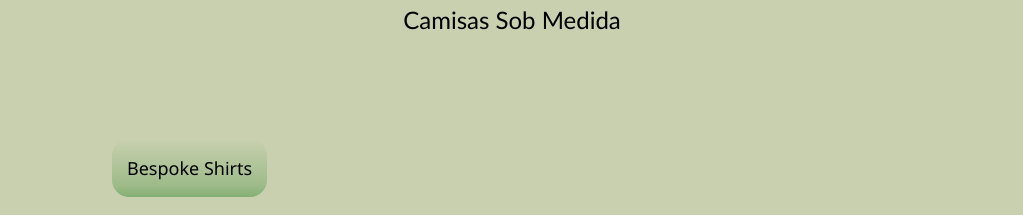
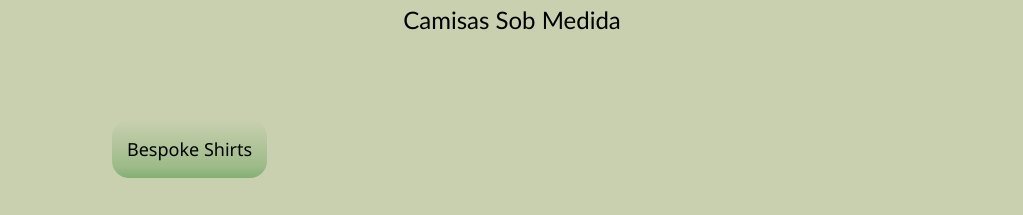
Before and after one commit to mucadlucca/gregio-site, a plain HTML site: page src/index.html in a window 1280 px wide. Shown: the part 405-620 px from the top of the page, without its empty margins (128-1151 px from the left). Drawn offline with Linux system fonts and the light colour scheme.

Commit message:
fix: .simple-article absolute position

```diff
--- a/src/index.html
+++ b/src/index.html
@@ -44,11 +44,11 @@
   <section class="main-stage">
     <img class="main-logo" src="./assets/imagem_site_2.png" alt="Logo da marca Gregio Alfaiataria">
     <h1 class="simple-title">Camisas Sob Medida</h1>
+
+    <article class="simple-article">
+      <h3 class="simple-subtitle">Bespoke Shirts</h3>
+    </article>
   </section>
-
-  <article class="simple-article">
-    <h3 class="simple-subtitle">Bespoke Shirts</h3>
-  </article>
 
   <div class="main-contact">
     <div class="sub-contact">
--- a/src/style/containers/main-stage.css
+++ b/src/style/containers/main-stage.css
@@ -4,6 +4,7 @@
   align-items: center;
   justify-content: center;
   flex-direction: column;
+  position: relative;
 }
 
 .main-stage img {
--- a/src/style/containers/simple-article.css
+++ b/src/style/containers/simple-article.css
@@ -1,9 +1,8 @@
 .simple-article{
   position: absolute;
-  bottom: 25vh;
+  bottom: 5vh;
   left: 5vh;
   z-index: 10;
-
 }
 
 .simple-article > .simple-subtitle{
@@ -13,7 +12,7 @@
 
 @media screen and (min-width: 960px) {
   .simple-article {
-    bottom: 16vh;
+    bottom: 5vh;
     left: 10vh;
   }
 
--- a/src/style/elements/base.css
+++ b/src/style/elements/base.css
@@ -3,7 +3,6 @@ body{
 }
 @media screen and (min-width: 960px) {
   body {
-    position: relative;
     max-width: 960px;
     margin: auto;
   }
```
